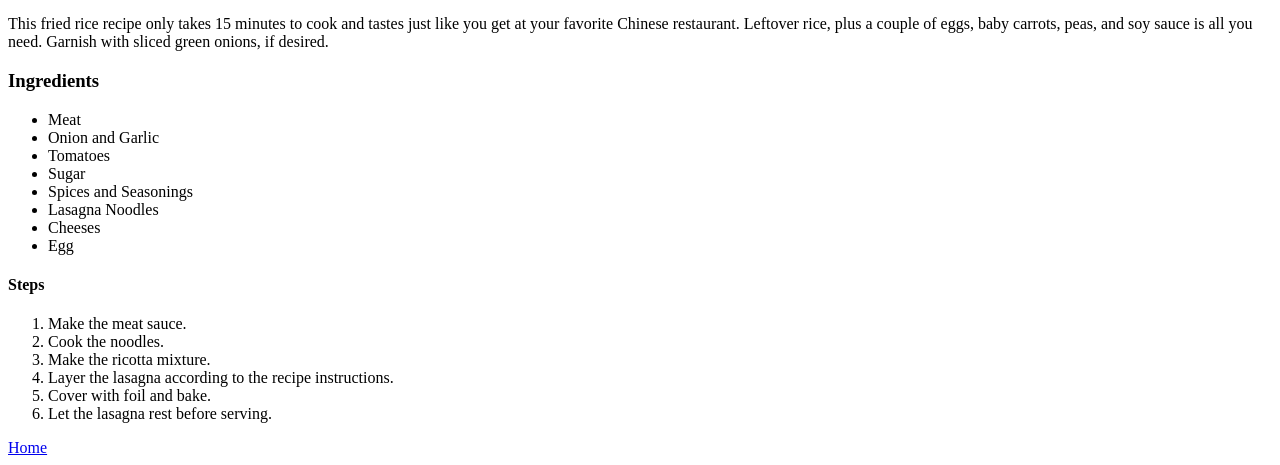
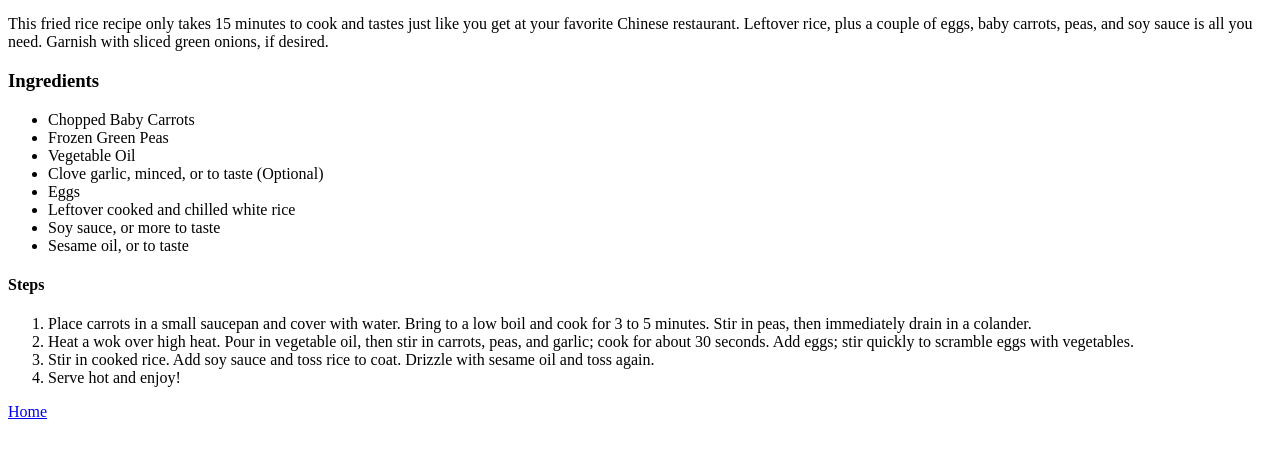
Before and after one commit to AR-EM/odin-recipes, a plain HTML site: page recipes/friedrice.html in a window 1280 px wide. Shown: the part 428-893 px from the top of the page. After the commit the page ends 857 px from the top, so only its background shows below. Drawn offline with Linux system fonts and the light colour scheme.

Commit message:
Change lasagna to dumplings, chicken curry to lassi. Completed the ingredients and added the right recipes for fried rice.

```diff
--- a/recipes/friedrice.html
+++ b/recipes/friedrice.html
@@ -11,23 +11,21 @@
     <p>This fried rice recipe only takes 15 minutes to cook and tastes just like you get at your favorite Chinese restaurant. Leftover rice, plus a couple of eggs, baby carrots, peas, and soy sauce is all you need. Garnish with sliced green onions, if desired.</p>
     <h3>Ingredients</h3>
     <ul>
-        <li>Meat</li>
-        <li>Onion and Garlic</li>
-        <li>Tomatoes</li>
-        <li>Sugar</li>
-        <li>Spices and Seasonings</li>
-        <li>Lasagna Noodles</li>
-        <li>Cheeses</li>
-        <li>Egg</li>
+        <li>Chopped Baby Carrots</li>
+        <li>Frozen Green Peas</li>
+        <li>Vegetable Oil</li>
+        <li>Clove garlic, minced, or to taste (Optional)</li>
+        <li>Eggs</li>
+        <li>Leftover cooked and chilled white rice</li>
+        <li>Soy sauce, or more to taste</li>
+        <li>Sesame oil, or to taste</li>
     </ul>
     <h4>Steps</h4>
     <ol>
-        <li>Make the meat sauce.</li>
-        <li>Cook the noodles.</li>
-        <li>Make the ricotta mixture.</li>
-        <li>Layer the lasagna according to the recipe instructions.</li>
-        <li>Cover with foil and bake.</li>
-        <li>Let the lasagna rest before serving.</li>
+        <li>Place carrots in a small saucepan and cover with water. Bring to a low boil and cook for 3 to 5 minutes. Stir in peas, then immediately drain in a colander. </li>
+        <li>Heat a wok over high heat. Pour in vegetable oil, then stir in carrots, peas, and garlic; cook for about 30 seconds. Add eggs; stir quickly to scramble eggs with vegetables. </li>
+        <li>Stir in cooked rice. Add soy sauce and toss rice to coat. Drizzle with sesame oil and toss again. </li>
+        <li>Serve hot and enjoy! </li>
     </ol>
     <a href="../index.html">Home</a>
 </body>
```
Also changed, not shown: index.html (+1 -1 lines), recipes/chickencurry.html (deleted, +0 -34 lines), recipes/dumplings.html (added, +30 -0 lines), recipes/lasagna.html (deleted, +0 -34 lines), recipes/lassi.html (added, +29 -0 lines).
